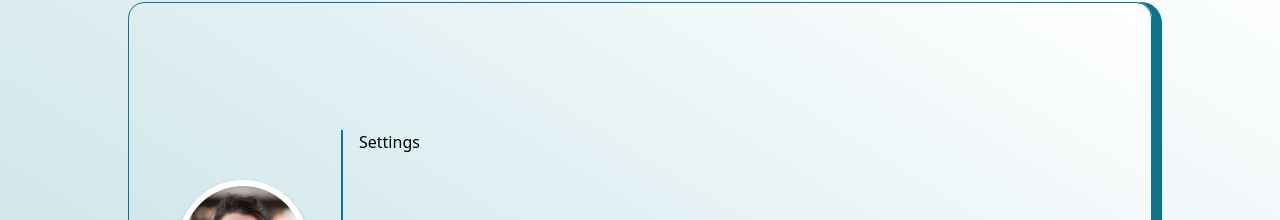
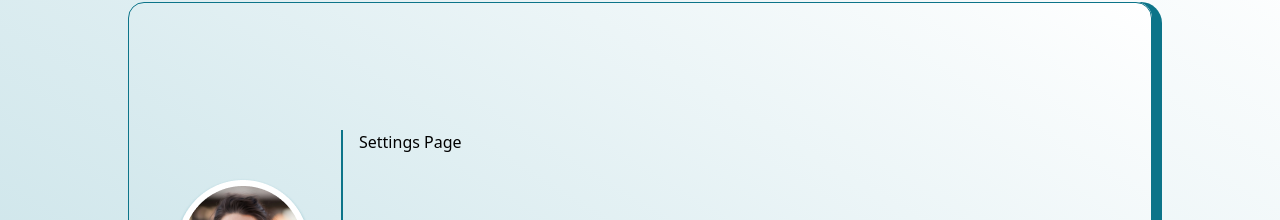
Before and after one commit to fmirza93/expenseTrackerProject, a React (Vite) app in the folder MyExpenseTracker/frontend/: page /dashboard in a window 1280 px wide. Both pictures are taken after a click on the item "Settings". Shown: the part 78-298 px from the top of the page. Built offline with nearby package versions, Linux system fonts and the light colour scheme.

Commit message:
written TODO's in the settings component.

```diff
--- a/MyExpenseTracker/frontend/src/components/Settings.jsx
+++ b/MyExpenseTracker/frontend/src/components/Settings.jsx
@@ -2,7 +2,21 @@ import React from 'react'
 
 const Settings = () => {
   return (
-    <div>Settings</div>
+    <div>
+      <h1>Settings Page</h1>
+
+      {/* Settings form to go here. There is a button component that can be used for the buttons that has a variant property. */}
+
+      {/* The user should be able to:
+      1. Change their photo
+      2. Update their name
+      3. Set their monthly income
+      4. Set their currency
+      5. Save their preferences
+      */}
+
+
+    </div>
   )
 }
 
```
